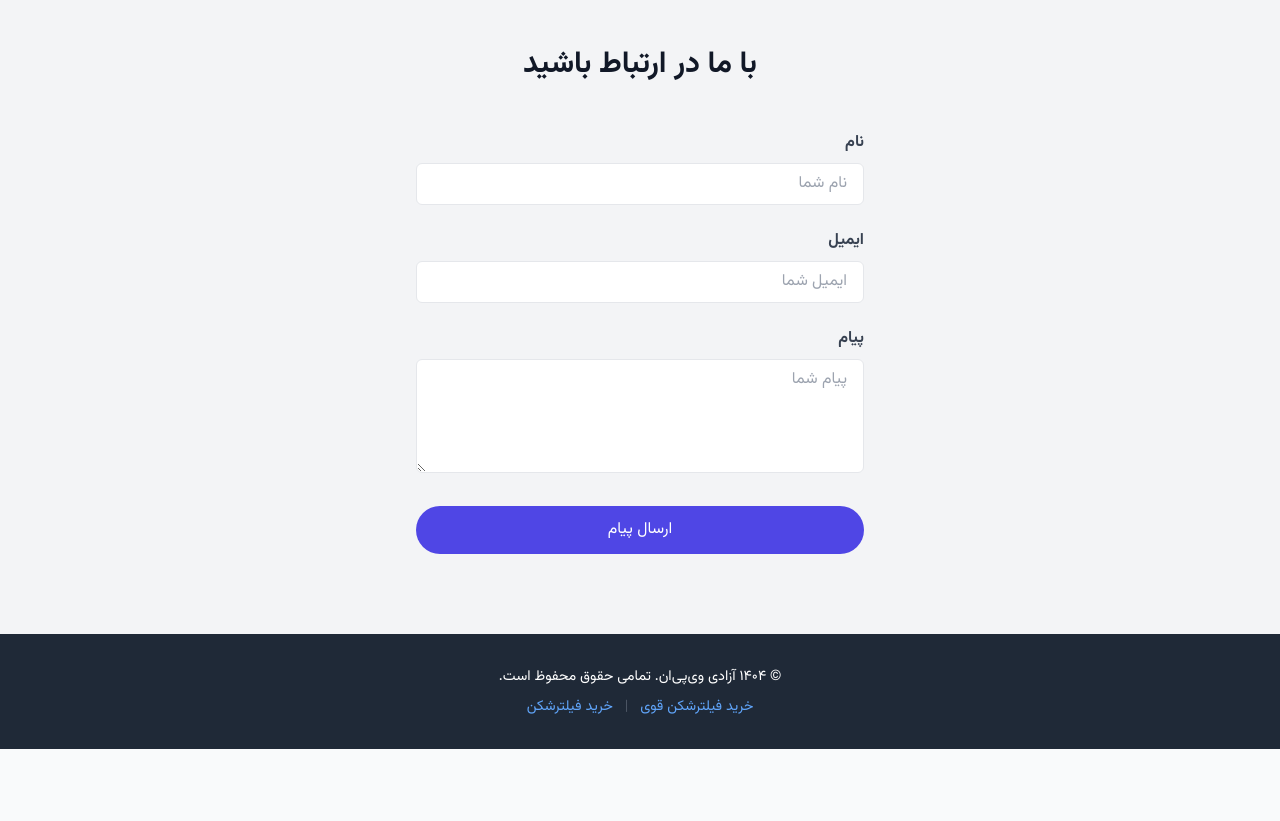
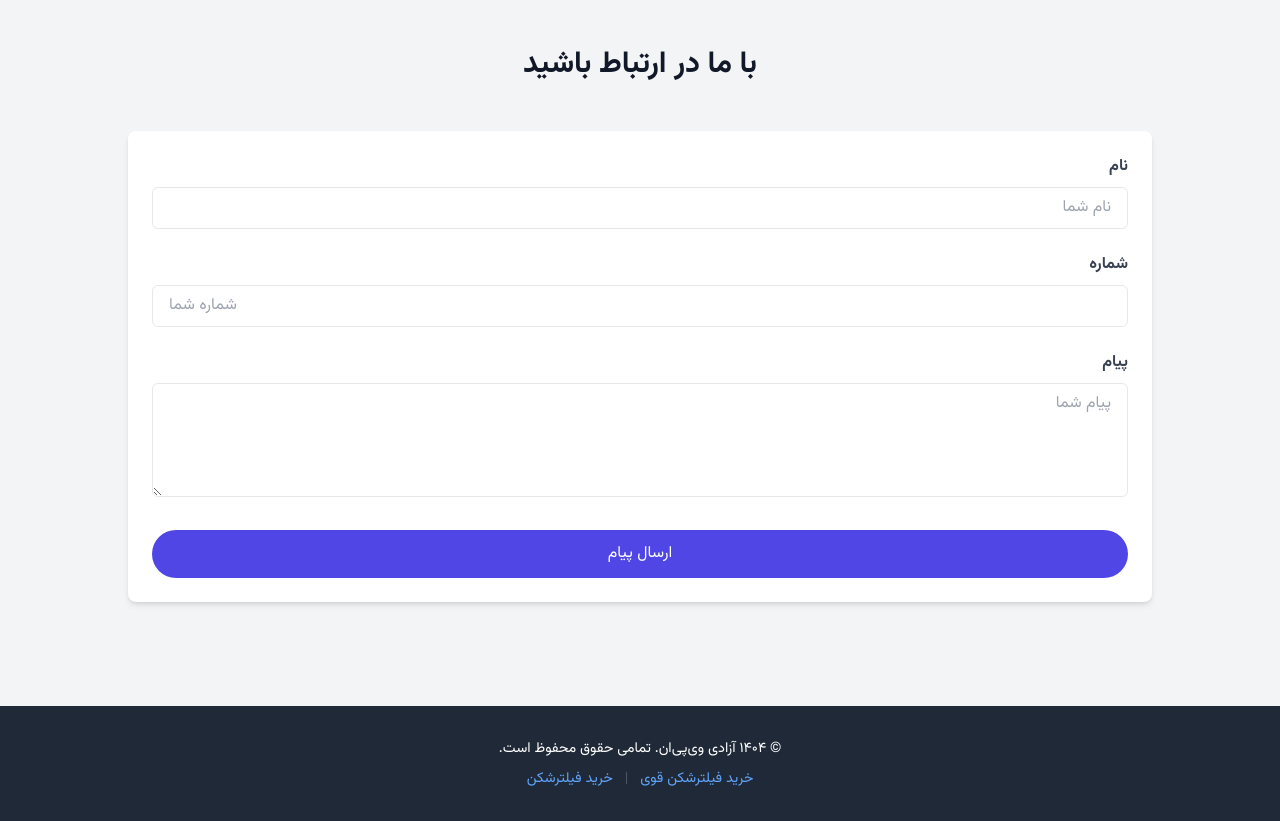
Before and after one commit to matinmok/azadivpn, a plain HTML site: page index.html in a window 1280 px wide. Shown: the part 2180-3001 px from the top of the page. Before the commit the page ends 2929 px from the top, so only its background shows below. Drawn offline with nearby package versions, Linux system fonts and the light colour scheme.

Commit message:
Update index.html

```diff
--- a/index.html
+++ b/index.html
@@ -206,9 +206,8 @@
                                 replyHtml = '<div class="mt-4 pt-4 border-t border-gray-200">';
                                 reviewReplies.forEach(r => {
                                     replyHtml += `
-                                        <p class="text-indigo-600 font-semibold text-sm mb-1">پاسخ مدیر:</p>
+                                        <p class="text-indigo-600 font-semibold text-sm mb-1">پاسخ همکاران آزادی وی‌پی‌ان:</p>
                                         <p class="text-gray-600 text-sm">${r.reply}</p>
-                                        <p class="text-gray-400 text-xs mt-1">${new Date(r.timestamp).toLocaleString('fa-IR')}</p>
                                     `;
                                 });
                                 replyHtml += '</div>';
@@ -231,20 +230,22 @@
     <section id="contact" class="py-16 bg-white">
         <div class="container mx-auto px-4">
             <h2 class="text-3xl font-bold text-center text-gray-800 mb-10">با ما در ارتباط باشید</h2>
-            <div class="max-w-md mx-auto">
+            <div class="max-w-5xl mx-auto">
+                <div class="bg-white p-6 rounded-lg shadow-md mb-6">
                     <div class="mb-6">
                         <label for="name" class="block text-gray-700 font-semibold mb-2">نام</label>
                         <input type="text" id="name" placeholder="نام شما" class="w-full px-4 py-2 border rounded-md focus:outline-none focus:ring-2 focus:ring-blue-500">
                     </div>
                     <div class="mb-6">
-                    <label for="email" class="block text-gray-700 font-semibold mb-2">ایمیل</label>
-                    <input type="email" id="email" placeholder="ایمیل شما" class="w-full px-4 py-2 border rounded-md focus:outline-none focus:ring-2 focus:ring-blue-500">
+                        <label for="phone" class="block text-gray-700 font-semibold mb-2">شماره</label>
+                        <input type="tel" id="phone" placeholder="شماره شما" class="w-full px-4 py-2 border rounded-md focus:outline-none focus:ring-2 focus:ring-blue-500">
                     </div>
                     <div class="mb-6">
                         <label for="message" class="block text-gray-700 font-semibold mb-2">پیام</label>
                         <textarea id="message" rows="4" placeholder="پیام شما" class="w-full px-4 py-2 border rounded-md focus:outline-none focus:ring-2 focus:ring-blue-500"></textarea>
                     </div>
                     <button onclick="submitContact()" class="w-full bg-blue-500 hover:bg-blue-700 text-white font-semibold py-3 px-6 rounded-full transition duration-300">ارسال پیام</button>
+                </div>
             </div>
         </div>
     </section>
```
Lines whose indentation alone changed are shown as unchanged.
